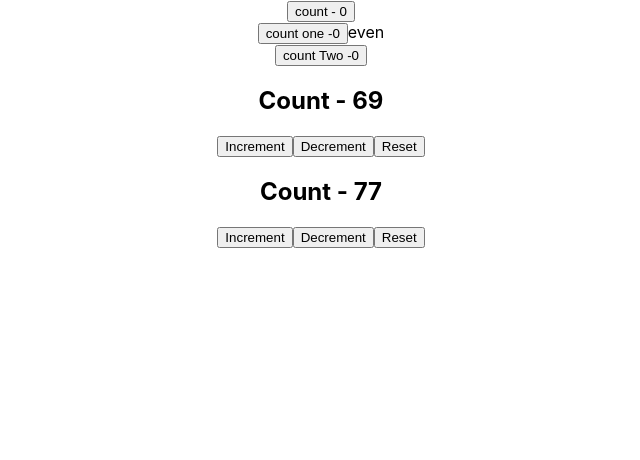
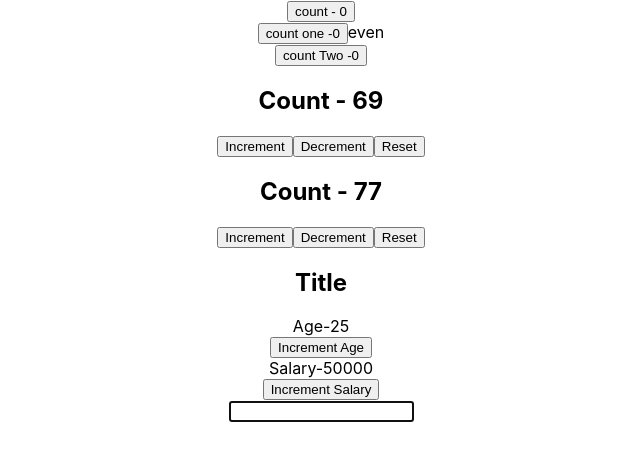
Before and after one commit to gopi4803/react-useCallback, a React (Create React App) app: page / in a window 1280 px wide. Shown: the top 460 px of the page, without its empty margins (319-959 px from the left). Built offline with nearby package versions, Linux system fonts and the light colour scheme.

Commit message:
asdfadsf

```diff
--- a/src/App.js
+++ b/src/App.js
@@ -19,8 +19,8 @@ function App() {
       <Counter />
       <CounterOne />
       <CounterTwo />
-      {/* <ParentComponent />
-      <FocusInput /> */}
+      <ParentComponent />
+      <FocusInput />
     </div>
   );
 }
```
